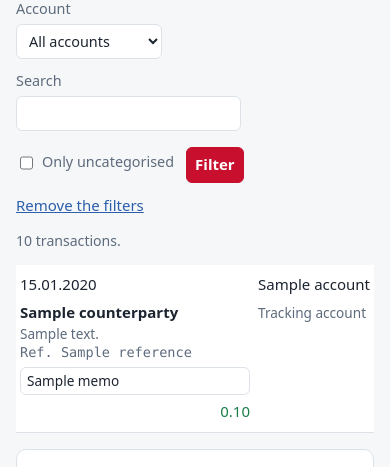
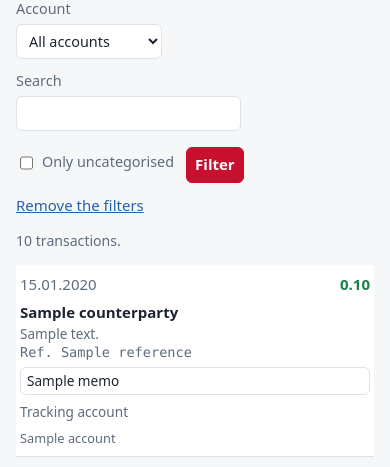
Before and after one commit to nausicaea/feljosit, a FastAPI app: template src/feljosit/web/templates/transactions.html in a window 390 px wide. Shown: the part 319-786 px from the top of the page. Run offline with FastAPI, Linux system fonts and the light colour scheme; the template is opened without the code that fills it: most values are stand-ins (such as "Sample title", 1, 10 or a date in 2020); parts of the project's set-up code (start-up, migrations or seed data) failed here and were passed over.

Commit message:
fix(transactions): readable transaction list on phones
On a narrow screen, the category list took most of the width of each
row, so the counterparty and the description broke into many short
lines. Now each transaction is one block: the date and the amount, then
the counterparty and the category over the full width, then the account.
The cells have classes, so the layout does not depend on the column
order. The wide layout does not change.

Co-Authored-By: Claude Opus 5.5 <noreply@anthropic.com>
Claude-Session: https://claude.ai/code/session_01TgkyBUsLvEyECPgtcEderd

```diff
--- a/src/feljosit/web/static/app.css
+++ b/src/feljosit/web/static/app.css
@@ -163,9 +163,22 @@ ul.plain li { display: flex; gap: 8px; align-items: center; flex-wrap: wrap; }
 details { margin-top: 12px; }
 
 @media (max-width: 640px) {
+  /* One block per transaction: date and amount, then the counterparty and the
+     category over the full width, then the account. */
   .transactions thead { display: none; }
-  .transactions tr { display: grid; grid-template-columns: 1fr auto; border-bottom: 1px solid var(--border); padding: 6px 0; }
-  .transactions td { border: none; padding: 3px 4px; }
+  .transactions tr {
+    display: grid; grid-template-columns: minmax(0, 1fr) auto;
+    grid-template-areas: "date amount" "party party" "category category" "account account";
+    border-bottom: 1px solid var(--border); padding: 6px 0;
+  }
+  .transactions td { border: none; padding: 3px 4px; min-width: 0; }
+  .transactions td[colspan] { grid-column: 1 / -1; }
+  .transactions .tx-date { grid-area: date; color: var(--muted); }
+  .transactions .tx-amount { grid-area: amount; font-weight: 600; }
+  .transactions .tx-party { grid-area: party; }
+  .transactions .tx-category { grid-area: category; }
+  .transactions .tx-category select { width: 100%; max-width: none; }
+  .transactions .tx-account { grid-area: account; color: var(--muted); font-size: 0.8rem; }
   /* Four amount columns do not fit. Each row shows the category on one line and
      the three amounts below it, each with its column name from data-label. */
   table.budget, table.budget tbody { display: block; }
--- a/src/feljosit/web/templates/transactions.html
+++ b/src/feljosit/web/templates/transactions.html
@@ -23,9 +23,9 @@
   <tbody>
   {% for t in transactions %}
     <tr>
-      <td class="nowrap">{{ t.booking_date | swiss_date }}</td>
-      <td>{{ t.account.name }}</td>
-      <td>
+      <td class="nowrap tx-date">{{ t.booking_date | swiss_date }}</td>
+      <td class="tx-account">{{ t.account.name }}</td>
+      <td class="tx-party">
         <strong>{{ t.counterparty or '—' }}</strong>
         {% if t.description %}<div class="small">{{ t.description }}</div>{% endif %}
         {% if t.reference %}<div class="small mono">Ref. {{ t.reference }}</div>{% endif %}
@@ -34,7 +34,7 @@
           <input name="memo" value="{{ t.memo }}" maxlength="500" placeholder="Memo" aria-label="Memo" data-autosubmit-change>
         </form>
       </td>
-      <td>
+      <td class="tx-category">
         {% if t.account.on_budget %}
         <form method="post" action="/transactions/{{ t.id }}/category">
           {{ csrf() }}<input type="hidden" name="return_to" value="{{ return_to }}">
@@ -46,7 +46,7 @@
         </form>
         {% else %}<span class="small">Tracking account</span>{% endif %}
       </td>
-      <td class="num nowrap">{{ amount(t.amount_minor, t.currency) }}
+      <td class="num nowrap tx-amount">{{ amount(t.amount_minor, t.currency) }}
         {% if t.source == 'manual' %}
         <form method="post" action="/transactions/{{ t.id }}/delete" class="inline" data-confirm="Delete this transaction?">
           {{ csrf() }}<input type="hidden" name="return_to" value="{{ return_to }}">
```
